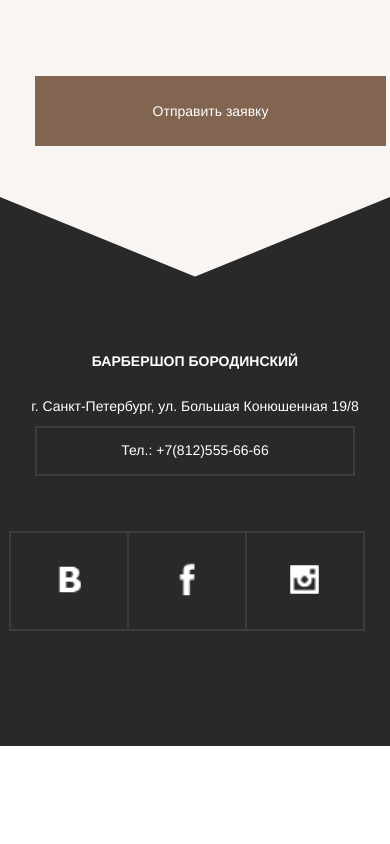
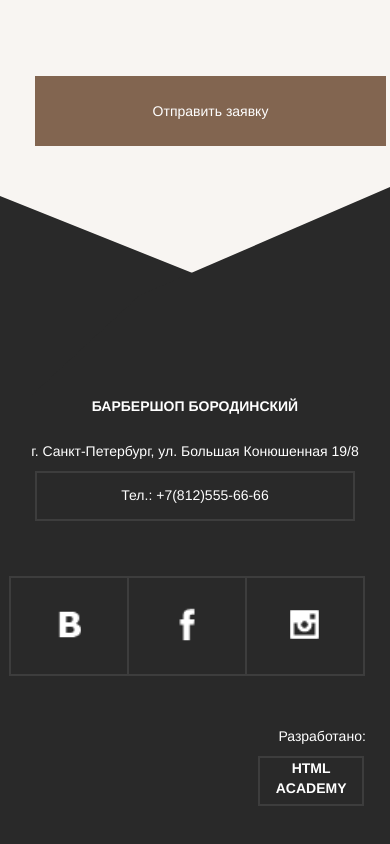
Before and after one commit to vlad-sabirov/Barber-Shop, a plain HTML site: page form.html in a window 390 px wide. Shown: the part 1965-2809 px from the top of the page. Before the commit the page ends 2711 px from the top, so only its background shows below. Drawn offline with nearby package versions, Linux system fonts and the light colour scheme.

Commit message:
Mobile index закончил осталась только карусель

```diff
--- a/style/body-content.less
+++ b/style/body-content.less
@@ -718,6 +718,7 @@ h1 {
     margin-top: 10px;
     font-size: 25px;
   }
+
   .white--title--block p {
     font-size: 15px;
     line-height: 25px;
@@ -725,6 +726,46 @@ h1 {
 
 }
 
-@media only screen and (max-width: 670px) {
+@media only screen and (max-width: 605px) {
+  .white--title--block p {
+    font-size: 13px;
+  }
+
+  .white--title h1 {
+    margin-left: 20px;
+  }
+
+  .grey-top--center--top, .grey-top--center--bottom, .grey-top--right--top, .grey-top--right--bottom {
+    p {
+      font-size: 20px !important;
+    }
+
+    span {
+      font-size: 35px;
+    }
+  }
+}
+
+@media only screen and (max-width: 550px) {
+  .white h1 {
+    font-size: 20px;
+  }
+
+  .white--title--block .banner {
+    margin-bottom: 50px;
+  }
+}
+
+@media only screen and (max-width: 500px) {
+  .white--title--border {
+    width: 145px;
+  }
+
+  .white--title h1 {
+    font-size: 18px;
+    margin-left: 0px;
+    margin-top: 15px;
+  }
+
 
 }
--- a/style/footer.less
+++ b/style/footer.less
@@ -58,6 +58,11 @@ footer {
 
 .footer--block-right {
   text-align: center;
+
+  .border {
+    background: #292929;
+    padding-top: 0px;
+  }
 }
 
 .border-block {
@@ -95,13 +100,26 @@ footer {
 
 @media only screen and (max-width: 767px) {
 
+  footer {
+    height: 550px;
+  }
+
+  .footer--block-right {
+    margin: 0;
+    margin-top: 50px;
+
+    .border {
+      width: 100%;
+    }
+  }
+
   footer::before, footer::after {
     content: "";
     width: 50%;
   }
 
   footer::after {
-    margin-top: -488px;
+    margin-top: -619px;
     float: right;
     border: 108px solid transparent;
     border-right-color: transparent;
@@ -149,10 +167,27 @@ footer {
   }
 }
 
-@media only screen and (max-width: 470px) {
-  footer::before {
-    margin-top: -344px;
-    border: 245px solid transparent;
+@media only screen and (max-width: 500px) {
+  footer {
+    &::after {
+      margin-top: -619px;
+      float: right;
+      border: 108px solid transparent;
+      border-right-color: transparent;
+      border-right-style: solid;
+      border-right-width: 750px;
+      border-bottom-color: transparent;
+      border-bottom-style: solid;
+      border-bottom-width: 750px;
+      border-bottom: 100px solid #292929;
+      border-right: 250px solid #292929;
+    }
+
+    &::before {
+      left: 0;
+      float: left;
+      margin-top: -100px;
+      border: 100px solid transparent;
       border-bottom-color: transparent;
       border-bottom-style: solid;
       border-bottom-width: 750px;
@@ -160,57 +195,21 @@ footer {
       border-left-style: solid;
       border-left-width: 750px;
       border-bottom: 100px solid #292929;
-    border-left: 0 solid #292929;
+      border-left: 250px solid #292929;
+    }
   }
 
-  footer::after {
-    margin-top: -679px;
-    border: 245px solid transparent;
-    border-right-color: transparent;
-    border-right-style: solid;
-    border-right-width: 750px;
-    border-bottom-color: transparent;
-    border-bottom-style: solid;
-    border-bottom-width: 750px;
-    border-bottom: 100px solid #292929;
-    border-right: 0 solid #292929;
+  .white-bottom--carousell--content--img img {
+    width: 100px;
+    height: 100px;
+    margin: 28px;
+    margin-right: 0;
+  }
 }
 
-  footer {
-    height: 450px;
-  }
 
+@media only screen and (max-width: 487px) {
   .border {
     width: 120px;
   }
 }
-
-@media only screen and (max-width: 427px) {
-
-  //footer::before {
-  //  left: 0;
-  //  bottom: -1917px;
-  //  border: 220px solid transparent;
-  //  border-bottom-color: transparent;
-  //  border-bottom-style: solid;
-  //  border-bottom-width: 750px;
-  //  border-left-color: transparent;
-  //  border-left-style: solid;
-  //  border-left-width: 750px;
-  //  border-bottom: 100px solid #292929;
-  //  border-left: 0 solid #292929;
-  //}
-  //
-  //footer::after {
-  //  bottom: -1917px;
-  //  border: 215px solid transparent;
-  //  border-right-color: transparent;
-  //  border-right-style: solid;
-  //  border-right-width: 750px;
-  //  border-bottom-color: transparent;
-  //  border-bottom-style: solid;
-  //  border-bottom-width: 750px;
-  //  border-bottom: 100px solid #292929;
-  //  border-right: 0 solid #292929;
-  //}
-}
--- a/style/nav-navbar.less
+++ b/style/nav-navbar.less
@@ -85,10 +85,6 @@
 }
 
 @media only screen and (max-width: 767px) {
-
-  .hide-mobile {
-    display: none!important;
-  }
 
   .mobile-logo {
     display: block;
```
Also changed, not shown: index.html (+4 -4 lines), style/style.css, style/style.min.css, 1 other file. Lines whose indentation alone changed are shown as unchanged.
